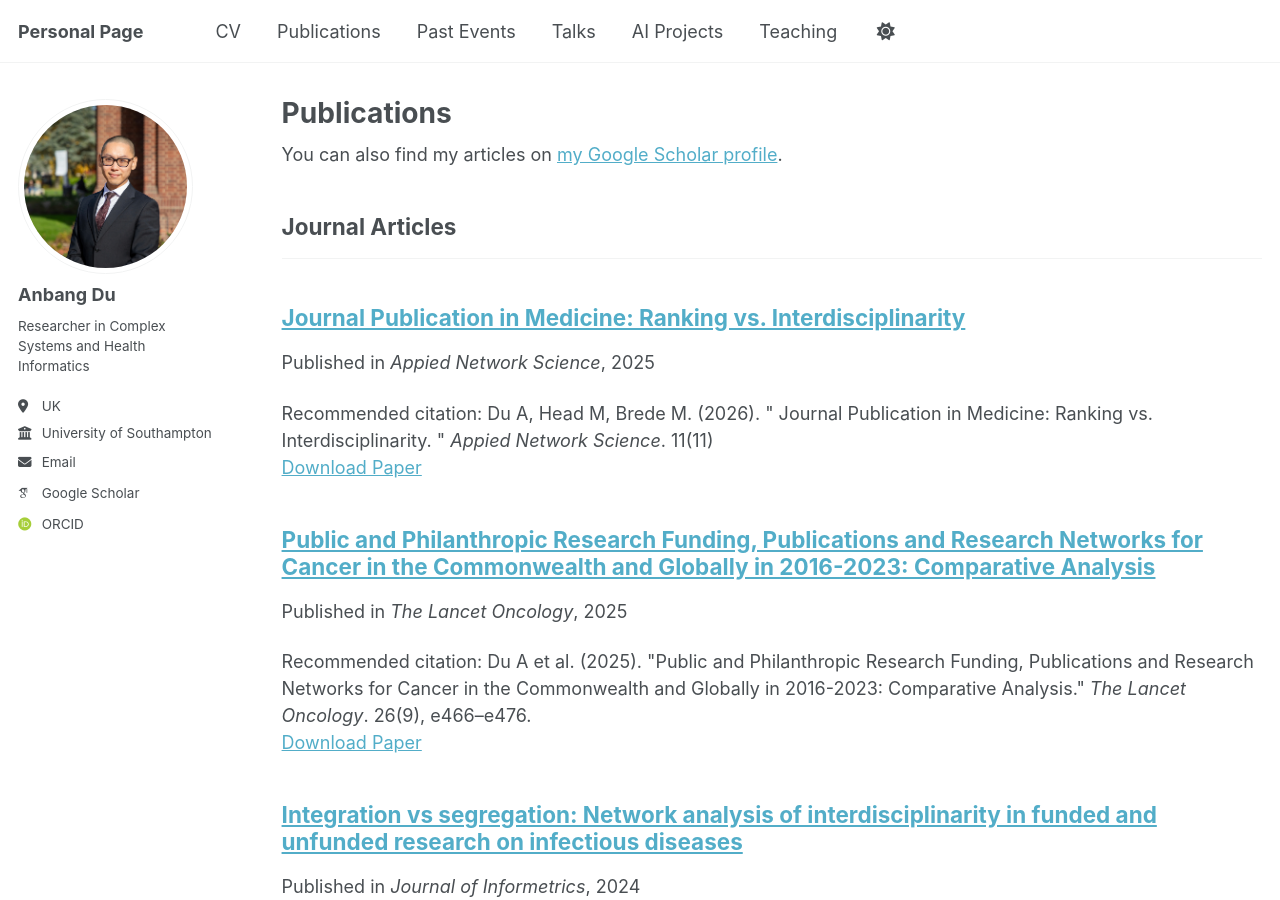
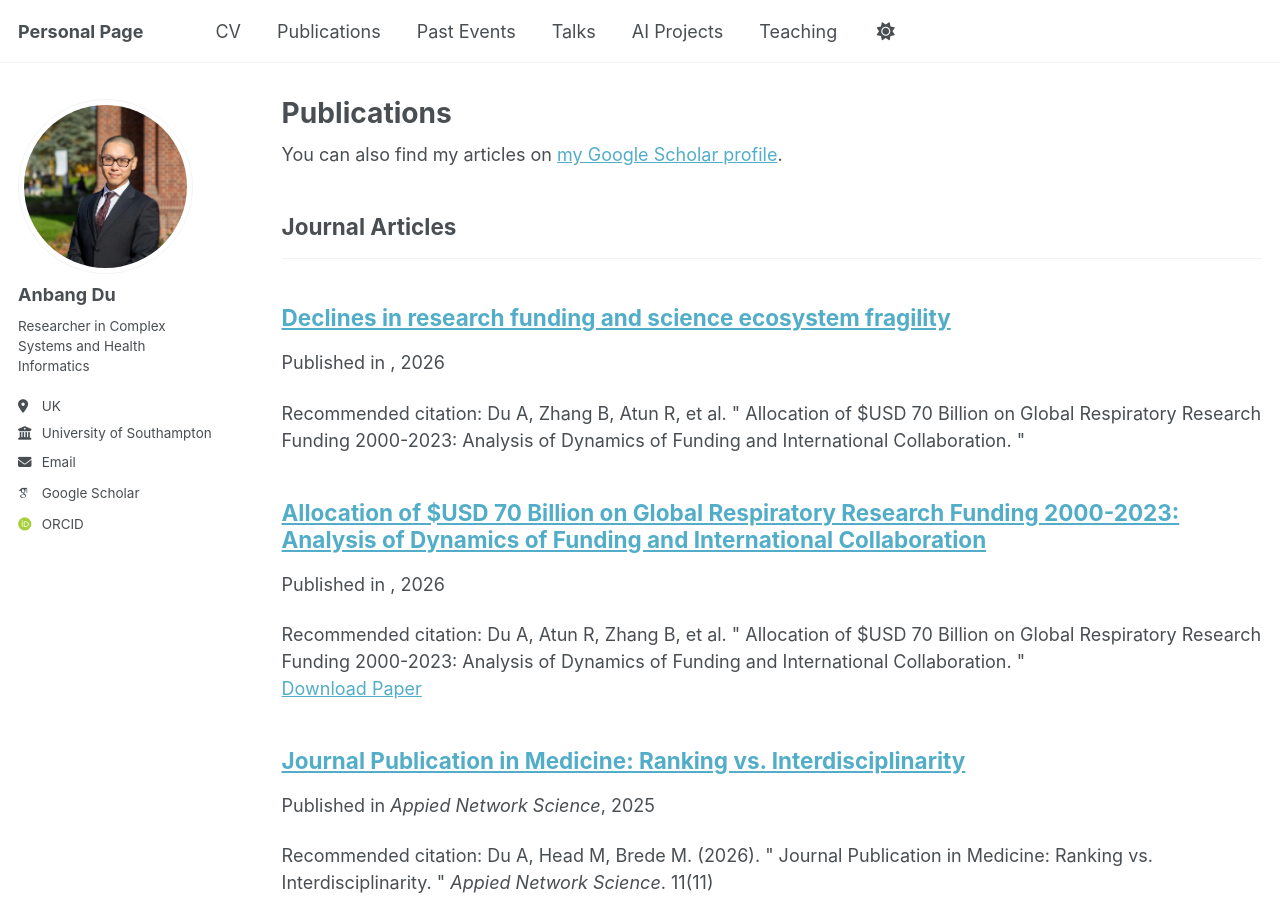
Before and after one commit to adamdu001/adamdu001.github.io, a Jekyll site: the page built from _pages/publications.html, in a window 1280 px wide and 900 px high. Built offline with Jekyll 4.4.1, drawn with Linux system fonts in a browser that asks for light colours; some web fonts are replaced; a script that is not in the unit is left out; some of the changed lines change nothing that is shown.

Commit message:
paper2026

```diff
--- a/_pages/cv.md
+++ b/_pages/cv.md
@@ -29,12 +29,12 @@
 Research Experience and Leadership
 ======
 * 2026 - Present: Visiting Researcher, Health System Innovation Lab, Harvard University
-  * Developed multiplex, country-level network models spanning funding → publication/trial → patent to assess country positioning.
-  * Modelled the fragility of scientific networks in response to funding shocks.
-  * Manuscript in preparation, to be submitted early 2026.
+  * Developed multiplex network models spanning funding, publication, clinical trial, and patent to study inequality, fragility and resilience in health science. (Manuscript submitted)
   * Contributed to The Health Systems Visualizer by computing country–year indicators of global cancer
   research activity (funding, publications, clinical trials, patents) and developing the project data schema
   and metadata dictionary (variable definitions, units, standardisation).
+  * Leading sepsis funding and research network study.
+  * Leading health AI funding and research network study.
 
 * 2024 - Present: Workstream Lead (PhD researcher), Health System Innovation Lab, Harvard University
   * Co-led Lancet Commonwealth Oncology Commission workstream on global cancer R&D investment and collaboration networks; coordinated a 17-author, multi-institution effort.
@@ -43,11 +43,12 @@
   * Invited presentation of findings at the Commonwealth Secretariat HQ (London); briefed commissioners and policymakers on gaps in research investment and network — see Invited Talks.
 
 * 2025 - Present: Workstream Lead (PhD researcher), NIHR Respiratory-TRC ARI National Research Strategy Group
+  * Lead a 2000–2023 mapping of public & philanthropic respiratory-research funding, disaggregated by disease subtype, research phase, age group, geography, communicability, cross-cutting themes, and priority areas. Manuscript submitted.
   * Coordinate ~20 collaborators across multiple countries, institutions, and disciplines.
-  * Lead a 2000–2023 mapping of public & philanthropic respiratory-research funding, disaggregated by disease subtype, research phase, age group, geography, communicability, cross-cutting themes, and priority areas. Manuscript in preparation, to be submitted by Q2 2026.
-  * Developed machine learning and LLM text-classification frameworks to assign labels across grant/publication corpora.
-  * Quantify pandemic crowd-out / crowd-in effects: estimate whether COVID-19 surges displaced funding for non-COVID respiratory topics.
-  * Invited presentation of findings at NIHR Respiratory Translational research collaboration meeting.
+  * Built an ML+LLM-based classification pipeline to annotate large-scale respiratory research text corpora.
+  * Built models to estimate whether COVID-19 surges displaced funding for non-COVID respiratory topics.
+  *	Invited presentation of findings at the NIHR Acute Respiratory Infection-National Research Strategy Group meeting — see Invited Talks.
+
 
 
 Publications
@@ -58,26 +59,25 @@
 
 Grants and Funding
 ======
-* 2025 - Present SRI Responsive & Travel Funding, University of Southampton
-  * Amount: £1767
-  * Role: Lead Researcher.
-* 2025 - Prototypes for Humanity 2025 Travel Grant
-  * Amount: $530
-  * Role: Lead Researcher.
+* International Exchanges Grant (£5,000, Royal Society, 2026)
+* SRI Responsive & Travel Funding (£1,767, University of Southampton, 2025)
+* Prototypes for Humanity 2025 Travel Grant (£378, Prototypes for Humanity, 2025)
+* SRI TECN Summer School Travel Grant (£400, University of Southampton, 2025)
+
 
 
 Entrepreneurship & Innovation
 ======
-* 2025 - Present: Co-founder — AInotate  (pre-incorporation)
+* Co-founder — AInotate  (pre-incorporation)
   * Product: AI-assisted data-annotation platform translating my research on LLM-based text classification into a usable tool (MVP built; private demo available).
-  * Recognition: Selected for Prototypes for Humanity 2025 (innovation & commercialisation focus; 3,300+ submissions from 100+ countries; competitive travel grant; see Grants).
-  * Link: globalhealthunpacked.com/ainotate/
+  * Recognition:
+    * Selected for Prototypes for Humanity 2025 (innovation & commercialisation focus; 3,300+ submissions from 100+ countries; competitive travel grant; see Grants).
+    * Selected for Havard Health System Innovation Lab Hackathon 2026 (from 13,000+ submissions globally)
 
 
 Teaching & Supervision
 ======
 * Teaching
-  * Associate Fellow of Advance HE
   * Teaching assistant, COMP1215 Foundation of Computer Science, University of Southampton. (2023-present).
     * Delivered weekly tutorials to a ~300 student cohort, reinforcing lecture content and guide problem solving.
     * Authored weekly problem-sheet solutions and supported students via Q&A through module forum and email.
@@ -87,9 +87,11 @@
     * Supported students via weekly 1-to-1 tutorials (~15 students/week).
 
 * Supervision
-  *	Co-supervisor to one MSc Data Science student (Class 2024), University of Southampton. Project: Spread of scientific misconduct in co-authorship network in cancer science.
-    * Weekly supervision provided dataset access and methods support on network analysis.
-    * Outcomes: dissertation 90%; nominated for School's Best Dissertation; manuscript in preparation.
+  *	Kimathi Nyota (MSc, University of Southampton, Class 2024)
+  *	Chengyu Li (MSc Northeastern University, Class 2025)
+  *	Jacquelyn Addo (Harvard University, Class 2025)
+  *	Alp Karadogan (Harvard University, Class 2025)
+
 
 * Mentorship
   * Primary mentor for ~12 MSc students per academic year. University of Southampton. (2023-present)
@@ -109,12 +111,14 @@
 
 Academic Service & Professional Memberships
 ======
+* Associate Fellow of Advance HE
 * Member, Lancet Oncology Commission on Cancer in the Commonwealth
 * Reviewer, Frontiers in Research Metrics and Analytics, Health Science Report, Discovery Oncology
 
 Science Communication & Public Engagement
 ======
 * Media Contribution
+  * Anbang Du, Michael Head, “What’s still plaguing medical philanthropy?” Alliance, Mar 2026
   * Michael Head, Anbang Du, Markus Brede “How to save global cancer research from Trump’s cuts” The Conversation, Sep 2025
 * Selected Media Coverage
   * "Cancer Research Funding Skewed Toward Wealthy Countries" Technology Networks, Sep 2025
--- /dev/null
+++ b/_publications/2026-nh.md
@@ -0,0 +1,22 @@
+---
+title: "Declines in research funding and science ecosystem fragility"
+collection: publications
+category: manuscripts
+permalink: /publication/2026-nh
+excerpt: ''
+date: 2026-06-01
+# venue: 'Nature Health'
+# slidesurl: 'http://academicpages.github.io/files/slides2.pdf'
+# paperurl: 'https://papers.ssrn.com/sol3/papers.cfm?abstract_id=6841449'
+citation: 'Du A, Zhang B, Atun R, et al. &quot; Allocation of $USD 70 Billion on Global Respiratory Research Funding 2000-2023: Analysis of Dynamics of Funding and International Collaboration. &quot;'
+---
+
+Du A, Zhang B, Atun R, et al. Declines in research funding and science ecosystem fragility.
+
+Scientific knowledge advances through within-country and cross-border scientific activities and collaborations, influenced by funding and strength of research enterprise. Sudden declines in research funding, for example from Federal sources in the United States (US) 2024-25, adversely impact on scientific collaboration. How rapid declines in funding affect the science enterprise and the magnitude of impact need to be analysed.
+
+Past studies have modelled the global scientific system as complex collaborative networks of entities and studied its topology and dynamics. However, these studies have not undertaken compensation analysis to real-world shocks that have produced rapid declines in scientific research funding.
+
+In this study we examine the effect of the sharp declines in the US Federal funding on cancer science research enterprise globally. We model the cancer science ecosystem as a 5-layer multiplex network of collaborative linkages between 233 countries and territories in grants and clinical trial co-investigations, paper co-authorships, co-inventions and patent co-ownerships. We quantify information flow in the multiplex system through network efficiency.
+
+Proposing a framework for compensation analysis, we show that sharp declines in US Federal funding for research degrade global information exchange in science, imposing outsized compensatory burdens on country groups such as the European Union (EU) and BRICS (Brazil, Russia, India, China and South Africa). However, we also show that if other countries provide more support for international collaborations, there is an opportunity to remodel the cancer science system to be more resilient to future shocks.
--- /dev/null
+++ b/_publications/2026-tlrm.md
@@ -0,0 +1,24 @@
+---
+title: "Allocation of $USD 70 Billion on Global Respiratory Research Funding 2000-2023: Analysis of Dynamics of Funding and International Collaboration"
+collection: publications
+category: manuscripts
+permalink: /publication/2026-tlrm
+excerpt: ''
+date: 2026-05-29
+# venue: 'The Lancet Respiratory Medicine'
+# slidesurl: 'http://academicpages.github.io/files/slides2.pdf'
+paperurl: 'https://papers.ssrn.com/sol3/papers.cfm?abstract_id=6841449'
+citation: 'Du A, Atun R, Zhang B, et al. &quot; Allocation of $USD 70 Billion on Global Respiratory Research Funding 2000-2023: Analysis of Dynamics of Funding and International Collaboration. &quot;'
+---
+
+Du A, Atun R, Zhang B, et al. Allocation of $USD 70 Billion on Global Respiratory Research Funding 2000-2023: Analysis of Dynamics of Funding and International Collaboration.
+
+Background: Respiratory diseases accounted for three of the top five causes of deaths globally in 2021. Research is crucial to understanding disease determinants, effects of interventions, and to improving patient outcomes. We analysed global patterns and temporal trends for public and philanthropic investments, research collaborations and publications for respiratory research.
+
+Methods: We searched Digital Science Dimensions database for respiratory disease-related research funding awards between Jan 1, 2000, and Dec 31, 2023. We combined human expert input with a novel automated framework based on machine learning and large language models to categorise funding awards by respiratory disease type (e.g. acute infection, airways, lung cancer), priority research theme (e.g. vaccine, climate threats, antimicrobial resistance), and research phase (e.g. preclinical, phase 1-4 trials, public health). Funding amount was compared with the global burden of specific conditions, measured by disability-adjusted life-years using data from the Global Burden of Disease study. We analysed co-authorship networks of countries, showing the evolution of research collaboration over time.
+
+Findings: We identified 73,093 awards totaling $69.6bn in 2000 to 2023. Preclinical research received $51.9 bn (74.6% of total funding), phase 1-4 trials $5.7bn (8.3%) and public health $8.3bn (11.9%). The most funded respiratory disease type was acute infection ($32.1 bn, 46.1%), followed by airway diseases ($14.4bn, 20.7%), and lung cancer ($8.8bn, 12.6%). Analysis by priority theme revealed $17.3bn allocated to vaccination research (24.8%), with low levels of investment into research on climate threats ($1.1bn, 1.6%), antimicrobial resistance ($0.6bn, 0.8%) and pandemic preparedness ($0.4bn, 0.6%).  By funding received per associated respiratory DALY, high-income countries received $61/DALY whereas low-income countries $0.016/DALY. Respiratory infection received more than $15/DALY while non-infection less than $10/DALY in 2019-2020, reversing the trend of prior two decades.  Network analysis revealed that collaboration intensity peaks roughly three years after  funding injections in the years of global respiratory events. The collaboration network of co-authorship is characterised by a rigid core of high-income countries and a flexible periphery of low- and middle-income countries through time.
+
+Interpretation: There is inequity between rich and poor countries in the current respiratory disease funding landscape. Rich countries have been consistently central to global research collaboration, with widening yet volatile involvement of poor countries over time. The current funding landscape is not obviously well prepared for current and future respiratory threats such as antimicrobial resistance, climate change and future pandemics. Long-term investment can build sustainable research networks with more equitable and efficient allocation of funds.
+
+Keywords: research funding, funding allocation, inequality, research network, research collaboration, international collaboration, respiratory funding
```
